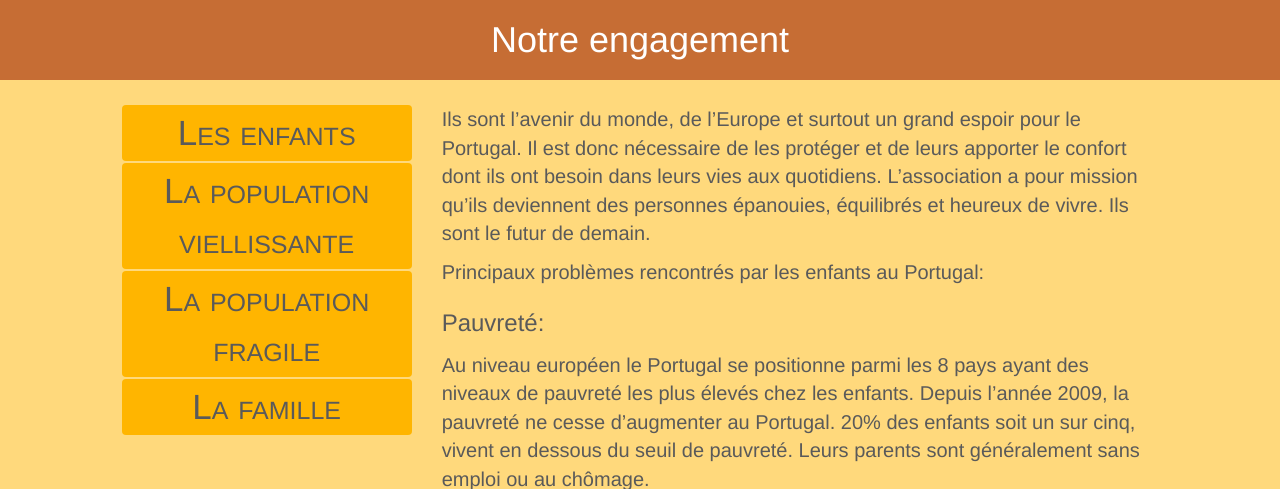
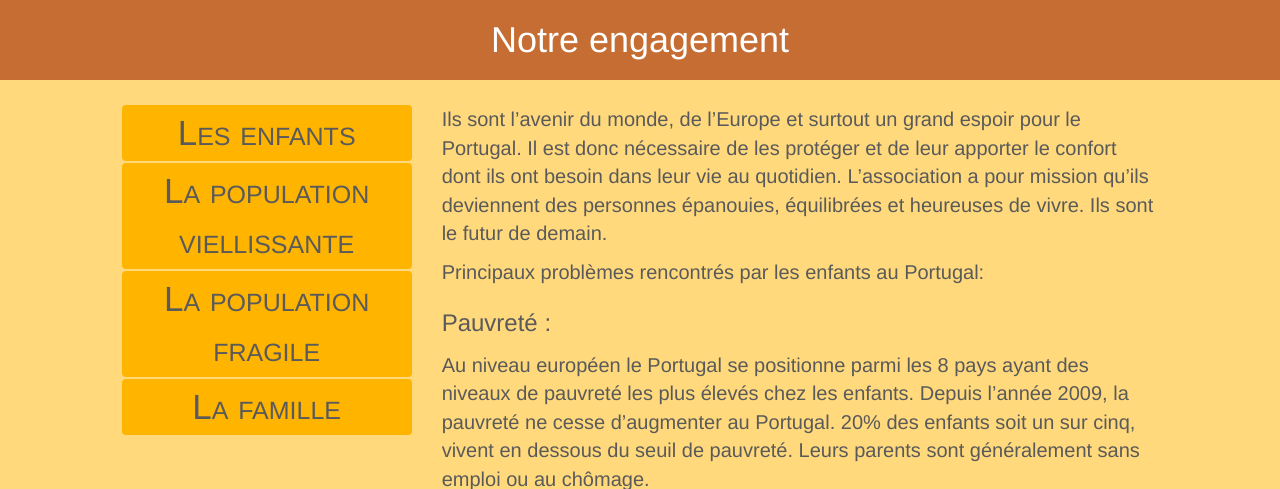
Before and after one commit to ZuluPro/solidariedade, a Django app: page /engagement in a window 1280 px wide. Shown: the part 100-589 px from the top of the page. Run offline with Django 3.2, Linux system fonts and the light colour scheme; some libraries are stand-ins or nearby versions.

Commit message:
Typo killing

```diff
--- a/solidaridade/showcase/templates/showcase/_children.html
+++ b/solidaridade/showcase/templates/showcase/_children.html
@@ -1,21 +1,22 @@
-<p>Ils sont l’avenir du monde, de l’Europe et surtout un grand espoir pour le Portugal. Il est donc nécessaire de les protéger et de leurs apporter le confort dont ils ont besoin dans leurs vies aux quotidiens. L’association a pour mission qu’ils deviennent des personnes épanouies, équilibrés et heureux de vivre. Ils sont le futur de demain.</p>
+<p>Ils sont l’avenir du monde, de l’Europe et surtout un grand espoir pour le Portugal. Il est donc nécessaire de les protéger et de leur apporter le confort dont ils ont besoin dans leur vie au quotidien. L’association a pour mission qu’ils deviennent des personnes épanouies, équilibrées et heureuses de vivre. Ils sont le futur de demain.</p>
 
 <p>Principaux problèmes rencontrés par les enfants au Portugal:</p>
 
-<h3>Pauvreté:</h3>
+<h3>Pauvreté :</h3>
 <p>Au niveau européen le Portugal se positionne parmi les 8 pays ayant des niveaux de pauvreté les plus élevés chez les enfants. Depuis l’année 2009, la pauvreté ne cesse d’augmenter au Portugal. 20% des enfants soit un sur cinq, vivent en dessous du seuil de pauvreté. Leurs parents sont généralement sans emploi ou au chômage.</p>
 <p>On note également que 3 enfants sur 10 vivent dans la privation. Un des critères de privation est l’absence de 3 repas par jour.</p>
 
-<h3>Travail des enfants:</h3>
+<h3>Travail des enfants :</h3>
 <p>Bien que le Portugal ait lancé une campagne d’éradication du travail des enfants, ce phénomène est toujours présent. Les données officielles montrent une diminution de ce phénomène. Cependant en raison des difficultés de contrôle, il est possible de remettre en question cette baisse.</p>
 <p>Les enfants du Nord du Portugal sont plus touchés que ceux du Sud et travaillent principalement dans la production de textile, de chaussure et les activités de bâtiment. Les enfants travaillant dans la fabrication de chaussures touchent moins de 1 euro par heure. Ces enfants courent le risque d’une déscolarisation et d’un manque de qualification. d‘ailleurs, un des effets de la crise est qu’un grand nombre d’enfants déserte l’école pour travailler et soutenir leur famille.</p>
 
-<h3>Droit à la non-discrimination:</h3>
+<h3>Droit à la non-discrimination :</h3>
 <p>Bien que le Portugal ait ratifié la Convention Internationale sur l’élimination de toutes formes de discrimination raciale, des communautés font l’objet de discriminations, notamment dans le domaine du logement, de la santé et de l’éducation.</p>
 
-<h3>Trafic d’enfants:</h3>
+<h3>Trafic d’enfants :</h3>
 <p>De nombreux enfants du Brésil, des pays de l’Est et de l’Afrique, Brésil sont transportés au Portugal. Ils sont utilisés dans les secteurs de l’hôtellerie, de la prostitution et du travail domestique. Ces enfants sont généralement victimes de maltraitance et d’abus sexuels.</p>
-<h3>Exploitation sexuelle des enfants:</h3>
+
+<h3>Exploitation sexuelle des enfants :</h3>
 <p>En raison de lacunes dans la législation, le trafic d’enfants en vue d’exploitation sexuelle est important au Portugal. Les jeunes filles sont majoritairement touchées par ce problème, elles sont d’autant plus vulnérables lorsqu’elles sont issues de familles pauvres.)</p>
 
 <small>Source: <a href="http://www.humanium.org/fr/europe-caucase/portugal/">Mélanie Chatenoud, 19 septembre 2012, Association Humanium.</a></small>
--- a/solidaridade/showcase/templates/showcase/_elders.html
+++ b/solidaridade/showcase/templates/showcase/_elders.html
@@ -1,11 +1,12 @@
-<p>Beaucoup de nos grands-parents où grands-oncles sont restés vivre au Portugal. Ils aiment leurs pays, connaissent bien son histoire et le protège comme un enfant.</p>
-<p>La mission de l’association est de leurs apporter un soutien moral, physique et matériel. Car ils devient nécessaire de les épauler, grâce à eux l’âme du Portugal continuera de perdurer.</p>
+<p>Beaucoup de nos grands-parents ou grands-oncles sont restés vivre au Portugal. Ils aiment leurs pays, connaissent bien son histoire et le protègent comme un enfant.</p>
+<p>La mission de l’association est de leur apporter un soutien moral, physique et matériel car il devient nécessaire de les épauler. Ainsi, l’âme du Portugal continuera de perdurer grâce à eux.</p>
 
-<p>Principaux problèmes rencontrés par les personnes âgées au Portugal:</p>
-<h3>Besoin de ressources</h3>
+<p>Principaux problèmes rencontrés par les personnes âgées au Portugal :</p>
+
+<h3>Besoin de ressources :</h3>
 <p>Habitations précaires ou désajustées aux nécessités et difficultés de la population âgée. Absence de confort au foyer (chauffage, installations sanitaires, accès difficile, lits, chaises, adaptation des salles de bain,etc...). Manque de ressources pour payer médicaments, alimentations, l'aide pour se déplacer aux consultations de routine ou d'urgence.</p>
 <p>Dépendances dans les activités quotidiennes basiques de la vie:  Incapacité ou difficulté à réaliser les activités quotidiennes basiques de vie (nettoyage et manutention de l'habitation, préparation de repas, hygiène personnelle, gérer des ressources, faire des achats, etc.).</p>
-<h3>Accès aux droits</h3>
+<h3>Accès aux droits :</h3>
 <p>Problèmes d'accessibilités physiques à la maison, aux endroits et lieux publics.</p>
 <p>Problèmes de la personne âgée dû à des parcours de vie: Problèmes de santé contractés ou aggravés par des habitudes de vie peu saines (obésité, alcoolisme, problèmes cardio-vasculaires). Personnes âgées en situation de manque de ressources n’ayant pas contribué à l’assurance sociale.</p>
 
```
Also changed, not shown: solidaridade/donation/templates/donation.html (+4 -3 lines), solidaridade/showcase/templates/showcase.html (+5 -5 lines).
